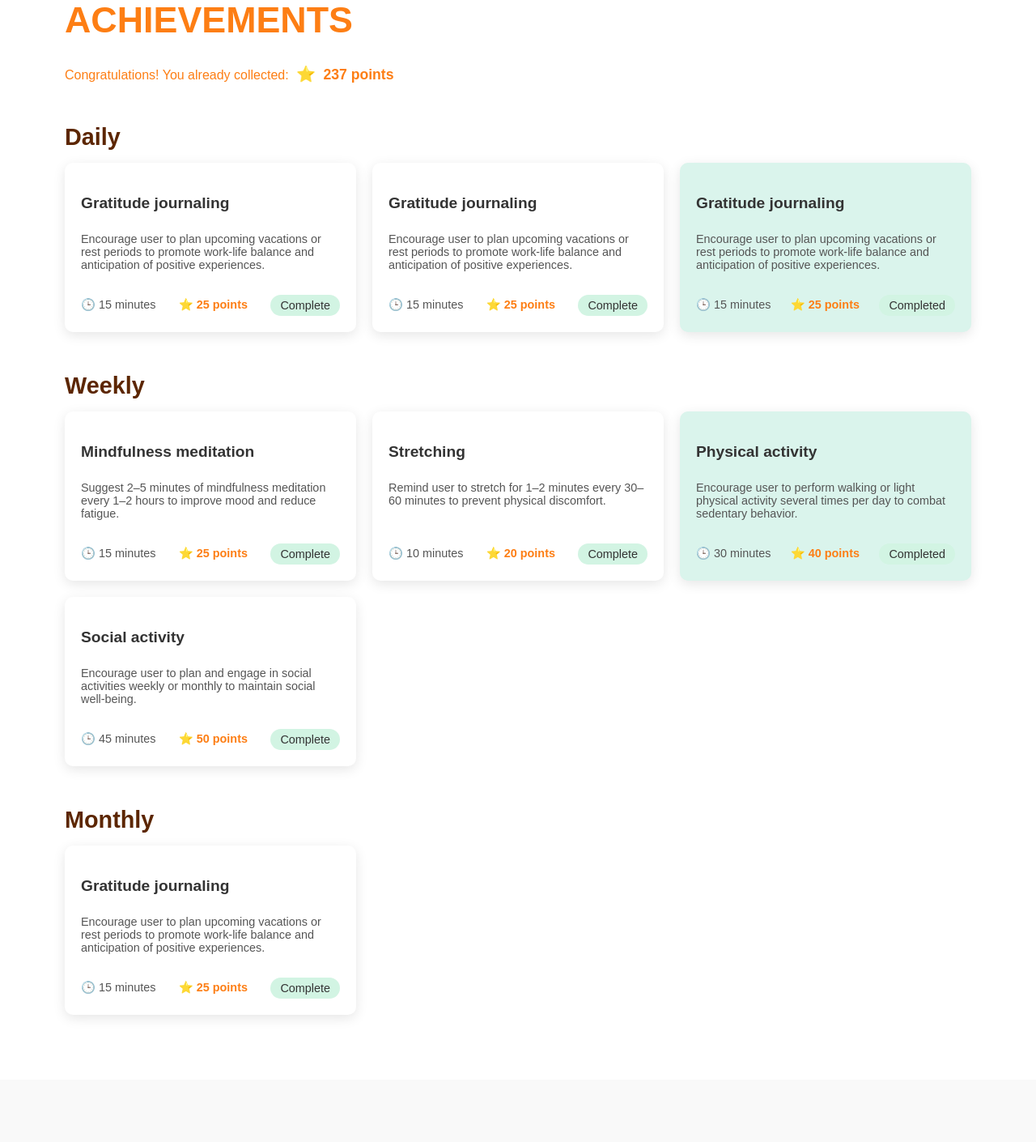
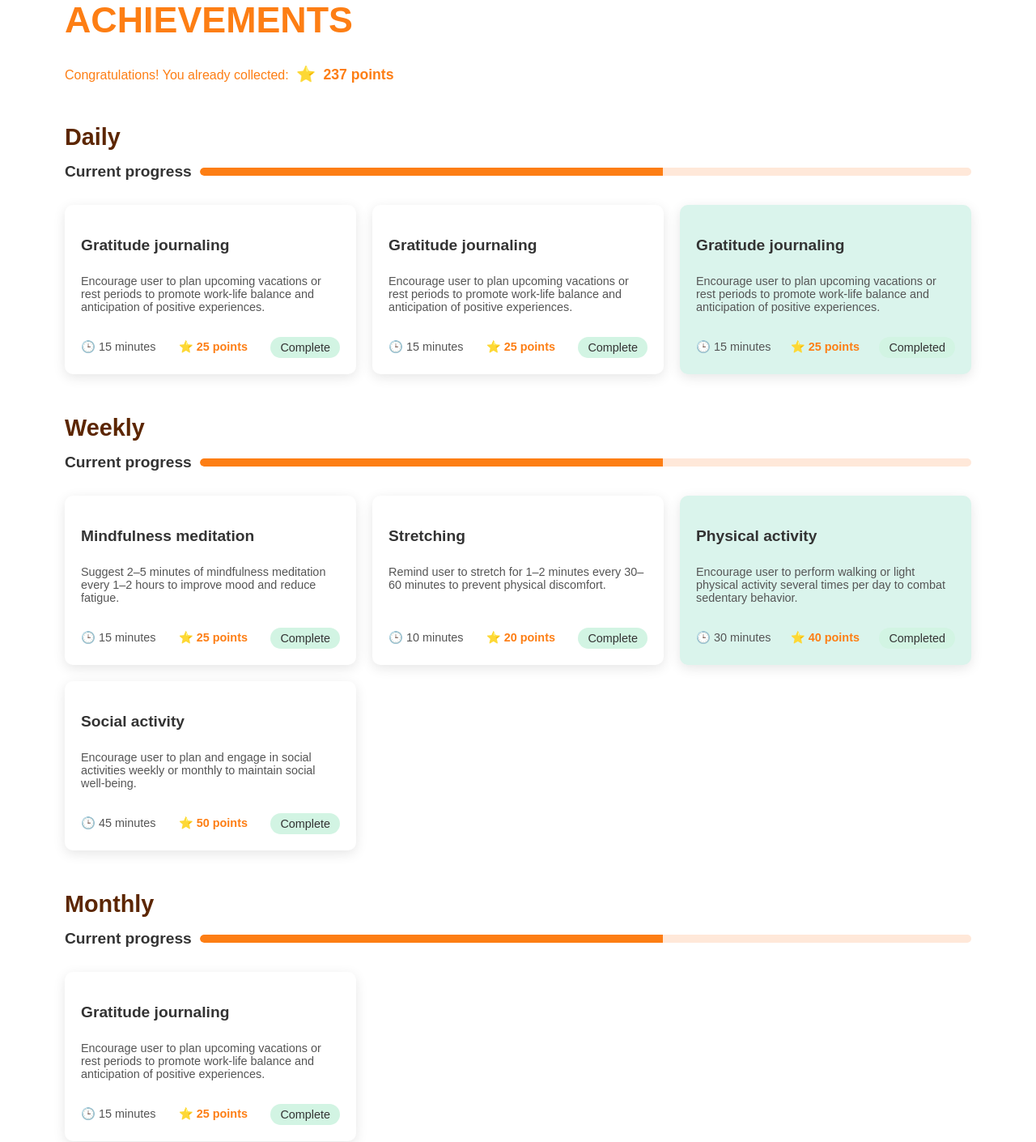
Before and after one commit to j3ws3r/VCSHackathon, a FastAPI app: page /dashboard in a window 1280 px wide. Shown: the part 141-1551 px from the top of the page at 81% size. Before the commit the page ends 1374 px from the top, so only its background shows below. Run offline with FastAPI, Linux system fonts and the light colour scheme.

Commit message:
progress bar added

```diff
--- a/app/static/css/achievements.css
+++ b/app/static/css/achievements.css
@@ -97,3 +97,34 @@
 .complete-btn:hover {
     background-color: #b6e5d2;
 }
+
+.progress-container {
+    display: flex;
+    align-items: center;
+    gap: 10px; /* space between label and bar */
+    margin-bottom: 30px;
+}
+
+.progress-label {
+    font-size: 1.2rem;
+    color: #333;
+    font-weight: bold;
+    font-family: Arial, sans-serif;
+    white-space: nowrap; /* so it stays on 1 line */
+}
+
+.progress-bar {
+    flex: 1; /* take all remaining space */
+    height: 10px;
+    background-color: #ffe8d9;
+    border-radius: 5px;
+    overflow: hidden;
+}
+
+.progress-fill {
+    height: 100%;
+    background-color: #FD7E14;
+    width: 0%; /* controlled via inline style */
+    border-radius: 5px 0 0 5px;
+    transition: width 0.4s ease;
+}
--- a/app/templates/achievements.html
+++ b/app/templates/achievements.html
@@ -37,6 +37,15 @@
         <div class="achievements-section">
 
             <h2 class="section-title">Daily</h2>
+
+<div class="progress-container">
+    <div class="progress-label">Current progress</div>
+    <div class="progress-bar">
+        <div class="progress-fill" style="width: 60%;"></div>
+    </div>
+</div>
+
+
             <div class="cards-grid">
 
                 <div class="achievement-card">
@@ -47,6 +56,7 @@
                         <span class="points">⭐ 25 points</span>
                         <button class="complete-btn">Complete</button>
                     </div>
+
                 </div>
 
                 <div class="achievement-card">
@@ -73,6 +83,14 @@
 
 
             <h2 class="section-title">Weekly</h2>
+
+<div class="progress-container">
+    <div class="progress-label">Current progress</div>
+    <div class="progress-bar">
+        <div class="progress-fill" style="width: 60%;"></div>
+    </div>
+</div>
+
             <div class="cards-grid">
 
                 <div class="achievement-card">
@@ -120,6 +138,14 @@
 
             <!-- Monthly Section -->
             <h2 class="section-title">Monthly</h2>
+
+<div class="progress-container">
+    <div class="progress-label">Current progress</div>
+    <div class="progress-bar">
+        <div class="progress-fill" style="width: 60%;"></div>
+    </div>
+</div>
+
             <div class="cards-grid">
                 <div class="achievement-card">
                     <h3>Gratitude journaling</h3>
```
